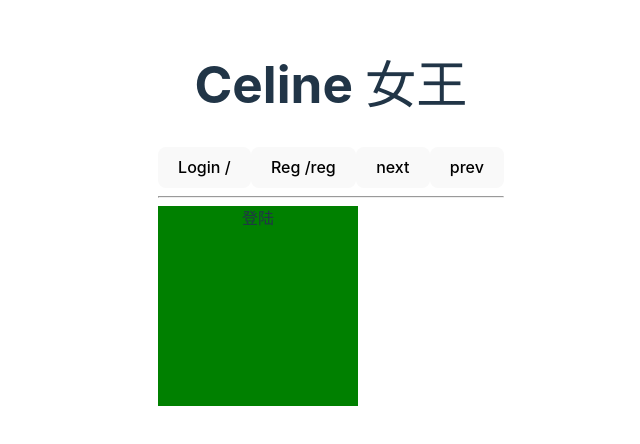
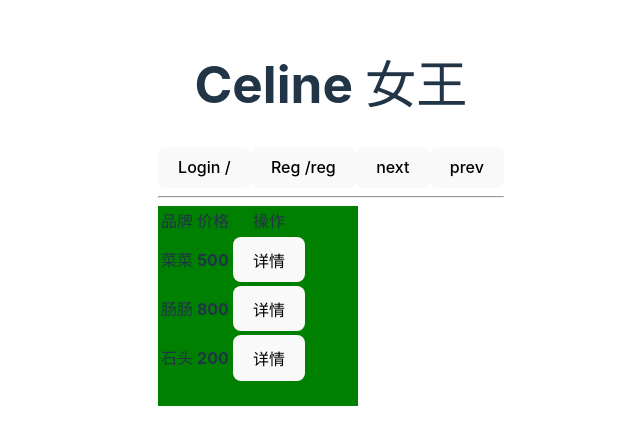
Before and after one commit to celinezhang1024/AllAboutVue, a Vue app in the folder Vue3/router/: page / in a window 1280 px wide. Shown: the part 186-630 px from the top of the page, without its empty margins (309-949 px from the left). Built offline with nearby package versions, Linux system fonts and the light colour scheme.

Commit message:
router query

```diff
--- /dev/null
+++ b/Vue3/router/src/components/list.json
@@ -0,0 +1,19 @@
+{
+    "data":[
+        {
+            "name":"菜菜",
+            "price":500,
+            "id":1
+        },
+        {
+            "name":"肠肠",
+            "price":800,
+            "id":3
+        },
+        {
+            "name":"石头",
+            "price":200,
+            "id":2
+        }
+    ]
+}
--- a/Vue3/router/src/components/login.vue
+++ b/Vue3/router/src/components/login.vue
@@ -1,11 +1,42 @@
 <!-- login -->
 <template>
    <div class="login">
-       登陆
+       <table>
+        <thead>
+            <tr>
+                <th>品牌</th>
+                <th>价格</th>
+                <th>操作</th>
+            </tr>
+        </thead>
+        <tbody>
+            <tr :key="item.id" v-for="item in data">
+                <th>{{ item.name }}</th>
+                <th>{{ item.price }}</th>
+                <th>
+                    <button @click="toDetail(item)">详情</button>
+                </th>
+            </tr>
+        </tbody>
+       </table>
    </div>
 </template>
 
 <script setup lang='ts'>
+import {data} from './list.json'
+import {useRouter} from 'vue-router'
+const router = useRouter()
+type Item = {
+  name: string;
+  price: number;
+  id: number;
+}
+const toDetail = (item:Item)=>{
+    router.push({
+        path:'/reg',
+        query:item
+    })
+}
 </script>
 
 <style scoped lang='less'>
--- a/Vue3/router/src/components/reg.vue
+++ b/Vue3/router/src/components/reg.vue
@@ -1,11 +1,25 @@
 <!-- 注册 -->
 <template>
    <div class="reg">
-       注册
+        详情页面
+        <button @click="back">返回</button>
+        <div>
+            <div class="detailName">品牌：{{ route.query.name }}</div>
+            <div class="detailName">价格：{{ route.query.price }}</div>
+            <div class="detailName">ID：{{ route.query.id }}</div>
+        </div>
    </div>
 </template>
 
 <script setup lang='ts'>
+import {data} from './list.json'
+import { useRoute,useRouter } from 'vue-router'
+// 获取router
+const route = useRoute()
+const router = useRouter()
+const back = ()=>{
+    router.back()
+}
 </script>
 
 <style scoped lang='less'>
@@ -13,5 +27,6 @@
     background-color: red;
     width: 200px;
     height: 200px;
+    .detailName{text-align: left;}
 }
 </style>
```
Also changed, not shown: 1 other file (tests, documents, lock files or other folders).
